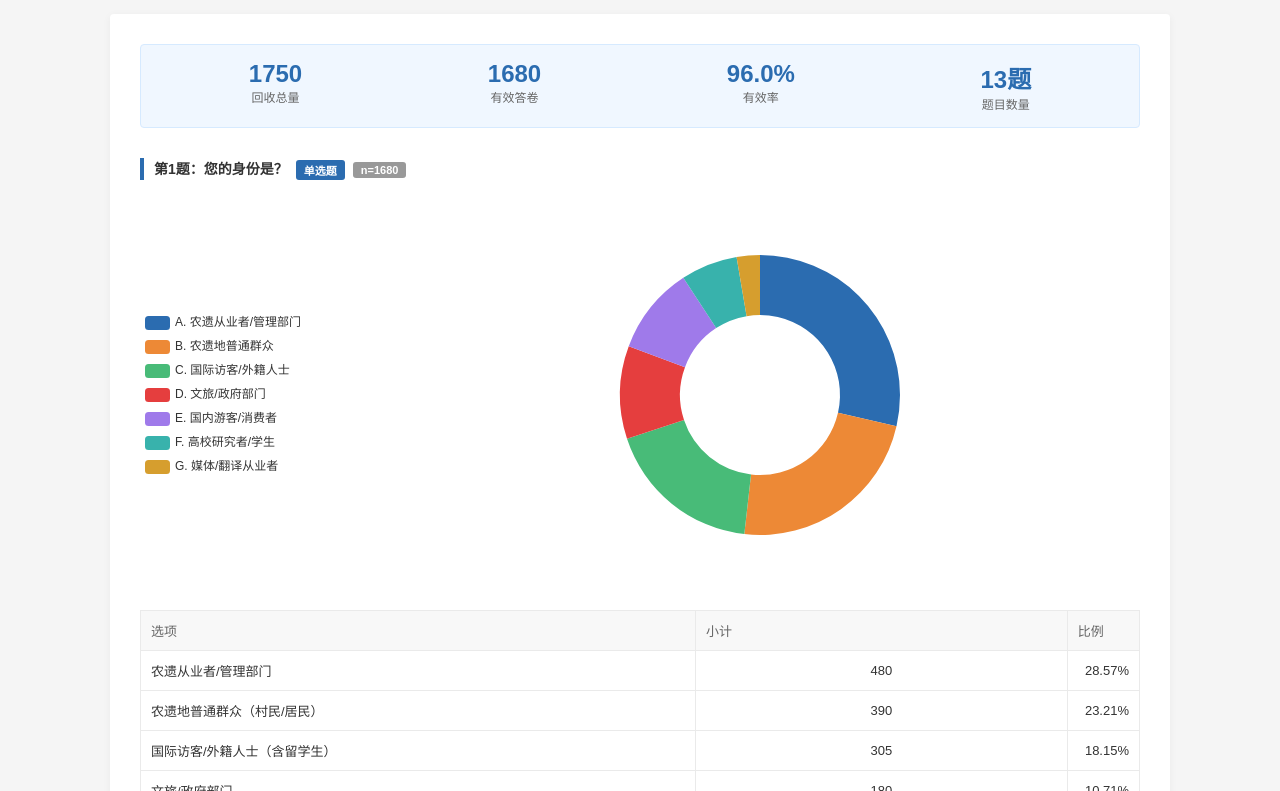
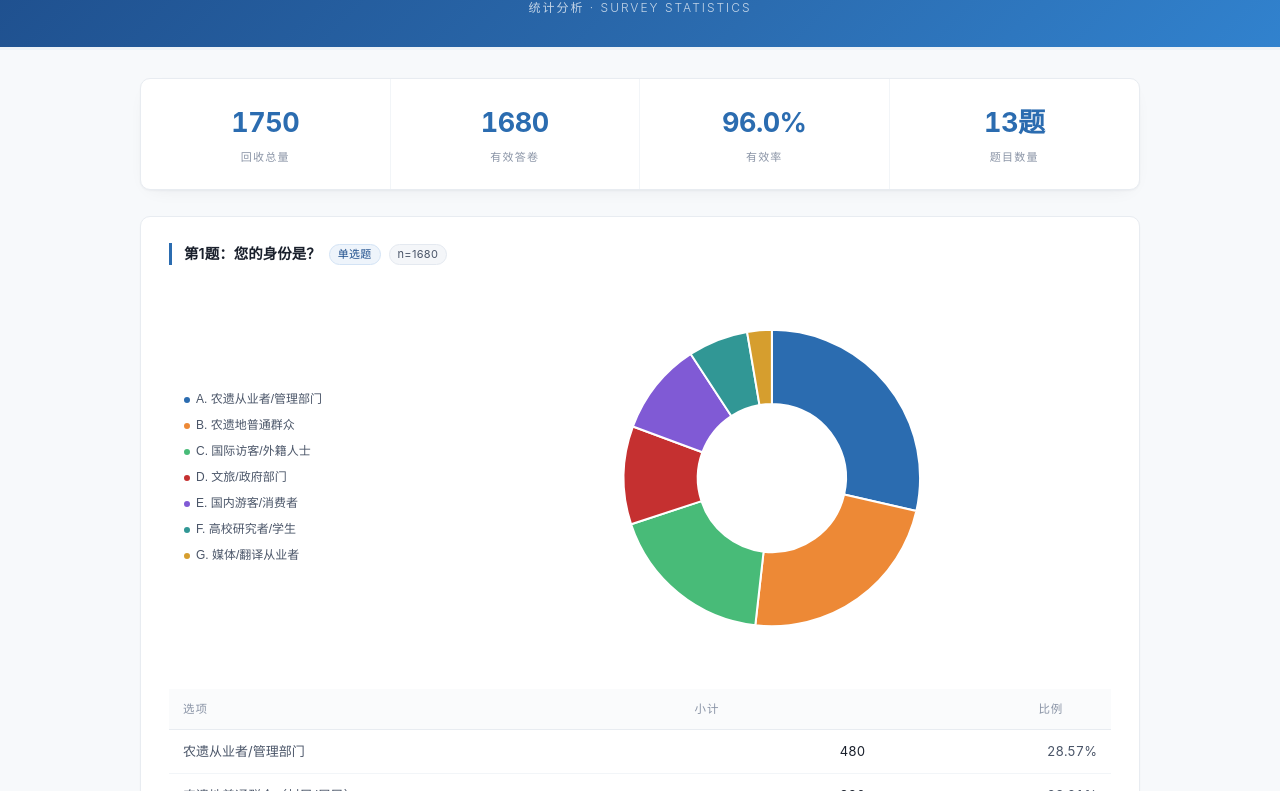
Before and after one commit to ZQ60722/jiyiyi, a plain HTML site: page index.html in a window 1280 px wide. Shown: the part 78-869 px from the top of the page. Drawn offline with nearby package versions, Linux system fonts and the light colour scheme.

Commit message:
last-time

```diff
--- a/index.html
+++ b/index.html
@@ -6,42 +6,114 @@
     <title>广东农业文化遗产国际传播与话语体系构建调研 - 统计分析</title>
     <script src="https://cdn.jsdelivr.net/npm/echarts@5.4.3/dist/echarts.min.js"></script>
     <style>
-        body { margin:0; padding:0; background:#f5f5f5; font-family:"Microsoft YaHei","PingFang SC",sans-serif; color:#333; }
-        .header { background:#2b6cb0; color:#fff; padding:20px 0; text-align:center; box-shadow:0 2px 4px rgba(0,0,0,.1); }
-        .header h1 { margin:0; font-size:22px; font-weight:500; }
-        .container { max-width:1000px; margin:20px auto; background:#fff; padding:30px; box-shadow:0 2px 8px rgba(0,0,0,.05); border-radius:4px; }
-        .stats-bar { display:flex; justify-content:space-around; background:#f0f7ff; padding:15px; border-radius:4px; margin-bottom:30px; border:1px solid #d6eaff; }
-        .stats-item { text-align:center; }
-        .stats-num { font-size:24px; font-weight:bold; color:#2b6cb0; }
-        .stats-label { font-size:12px; color:#666; }
-        .q-block { margin-bottom:40px; padding-bottom:20px; border-bottom:1px dashed #eee; }
-        .q-block:last-child { border-bottom:none; }
-        .q-title { font-size:14px; font-weight:bold; color:#333; margin-bottom:15px; padding-left:10px; border-left:4px solid #2b6cb0; }
-        .q-tag { display:inline-block; font-size:11px; color:#fff; background:#ed8936; padding:2px 8px; border-radius:3px; margin-left:8px; vertical-align:middle; }
-        .q-tag.blue { background:#2b6cb0; }
-        .q-tag.gray { background:#999; }
-        .chart-box { width:100%; height:350px; margin-top:10px; }
-        .chart-box.h400 { height:400px; }
-        .dtable { width:100%; border-collapse:collapse; margin-top:15px; font-size:13px; }
-        .dtable th,.dtable td { border:1px solid #eaeaea; padding:10px; text-align:left; }
-        .dtable th { background:#f8f8f8; font-weight:normal; color:#666; width:60%; }
-        .dtable td:nth-child(2) { width:15%; text-align:center; }
-        .dtable td:nth-child(3) { width:25%; text-align:right; }
-        .dtable tr.total td { background:#fafafa; font-weight:bold; }
-        .footer { text-align:center; color:#999; font-size:12px; margin:20px 0 30px; }
-        .note { font-size:12px; color:#999; margin-top:8px; line-height:1.7; }
-        .highlight { color:#e53e3e; font-weight:bold; }
-        .subq { margin-top:20px; padding-top:14px; border-top:1px solid #f0f0f0; }
-        .subq-title { font-size:13px; font-weight:bold; color:#444; margin-bottom:12px; padding-left:8px; border-left:3px solid #cbd5e0; }
-        .callout { display:flex; align-items:baseline; gap:12px; background:#fffaf3; border:1px solid #fde3c2; border-radius:4px; padding:16px 18px; }
-        .callout .callout-num { font-size:26px; font-weight:bold; color:#ed8936; }
-        .callout .callout-pct { font-size:16px; font-weight:bold; color:#e53e3e; }
-        .callout .callout-label { font-size:13px; color:#666; }
+        :root {
+            --ink:#1a202c; --ink-2:#4a5568; --ink-3:#8a94a6;
+            --line:#e8ecf1; --line-2:#f2f5f8;
+            --brand:#2b6cb0; --brand-deep:#1e4e8c; --brand-soft:#eef4fb;
+            --accent:#ed8936; --danger:#c53030;
+            --bg:#f7f9fb; --card:#fff;
+        }
+        * { box-sizing:border-box; }
+        body {
+            margin:0; padding:0 0 40px; background:var(--bg); color:var(--ink);
+            font-family:"Microsoft YaHei","PingFang SC","Hiragino Sans GB",-apple-system,"Segoe UI",sans-serif;
+            font-size:14px; line-height:1.6;
+            -webkit-font-smoothing:antialiased; text-rendering:optimizeLegibility;
+        }
+        /* ---------- Header ---------- */
+        .header {
+            background:linear-gradient(135deg,#1e4e8c 0%,#2b6cb0 60%,#3182ce 100%);
+            color:#fff; padding:34px 24px 30px; text-align:center;
+            border-bottom:3px solid #edf2f7;
+        }
+        .header h1 { margin:0; font-size:21px; font-weight:600; letter-spacing:.5px; }
+        .header .sub { margin-top:8px; font-size:12px; color:rgba(255,255,255,.72); letter-spacing:2px; font-weight:300; }
+        /* ---------- Container ---------- */
+        .container { max-width:1040px; margin:28px auto; padding:0 20px; }
+        /* ---------- Stats ---------- */
+        .stats-bar {
+            display:grid; grid-template-columns:repeat(4,1fr);
+            background:var(--card); border:1px solid var(--line); border-radius:10px;
+            margin-bottom:26px; overflow:hidden;
+            box-shadow:0 1px 2px rgba(26,32,44,.04), 0 6px 20px -12px rgba(26,32,44,.12);
+        }
+        .stats-item { text-align:center; padding:22px 8px; border-right:1px solid var(--line-2); }
+        .stats-item:last-child { border-right:none; }
+        .stats-num { font-size:27px; font-weight:700; color:var(--brand); letter-spacing:-.5px; font-variant-numeric:tabular-nums; }
+        .stats-label { font-size:11px; color:var(--ink-3); margin-top:5px; letter-spacing:1.2px; }
+        /* ---------- Question block ---------- */
+        .q-block {
+            background:var(--card); border:1px solid var(--line); border-radius:10px;
+            padding:26px 28px 24px; margin-bottom:18px;
+            box-shadow:0 1px 2px rgba(26,32,44,.03);
+        }
+        .q-block:last-child { margin-bottom:0; }
+        .q-title {
+            font-size:14.5px; font-weight:600; color:var(--ink);
+            margin:0 0 18px; padding-left:12px; border-left:3px solid var(--brand);
+            line-height:1.5;
+        }
+        .q-tag {
+            display:inline-block; font-size:11px; font-weight:400;
+            color:#975a16; background:#fef6ea; border:1px solid #f6dfc0;
+            padding:1px 8px; border-radius:20px; margin-left:8px; vertical-align:middle;
+            letter-spacing:.3px;
+        }
+        .q-tag.blue { color:var(--brand-deep); background:var(--brand-soft); border-color:#d3e3f5; }
+        .q-tag.gray { color:var(--ink-2); background:#f4f6f9; border-color:#e4e9f0; }
+        /* ---------- Charts ---------- */
+        .chart-box { width:100%; height:340px; margin-top:4px; }
+        .chart-box.h400 { height:390px; }
+        /* ---------- Tables ---------- */
+        .dtable { width:100%; border-collapse:collapse; margin-top:16px; font-size:13px; }
+        .dtable th,.dtable td { padding:11px 14px; text-align:left; border-bottom:1px solid var(--line-2); }
+        .dtable th {
+            color:var(--ink-3); font-weight:500; font-size:11.5px; letter-spacing:1px;
+            background:#fafbfc; border-bottom:1px solid var(--line); width:60%;
+        }
+        .dtable td { color:var(--ink-2); }
+        .dtable td:nth-child(2) { width:15%; text-align:center; font-variant-numeric:tabular-nums; color:var(--ink); }
+        .dtable td:nth-child(3) { width:25%; text-align:right; font-variant-numeric:tabular-nums; }
+        .dtable tbody tr:hover td, .dtable tr:hover td { background:#fafcfe; }
+        .dtable tr.total td { background:#fafbfc; font-weight:600; color:var(--ink); border-top:1px solid var(--line); border-bottom:none; }
+        /* ---------- Notes / footer ---------- */
+        .note { font-size:12px; color:var(--ink-3); margin-top:12px; line-height:1.75; }
+        .note * { vertical-align:baseline; }
+        .footer { text-align:center; color:var(--ink-3); font-size:12px; margin:26px 0 0; letter-spacing:.4px; }
+        .highlight { color:var(--danger); font-weight:600; }
+        /* ---------- Sub-questions ---------- */
+        .subq { margin-top:20px; padding-top:18px; border-top:1px solid var(--line-2); }
+        .subq:first-of-type { margin-top:6px; border-top:none; padding-top:0; }
+        .subq-title {
+            font-size:13px; font-weight:600; color:var(--ink-2);
+            margin-bottom:14px; padding-left:10px; border-left:2px solid #cbd5e0; line-height:1.5;
+        }
+        /* ---------- Callout ---------- */
+        .callout {
+            display:flex; align-items:baseline; gap:14px; flex-wrap:wrap;
+            background:#fffdf9; border:1px solid #f6e3c8; border-radius:8px; padding:18px 20px;
+        }
+        .callout .callout-num { font-size:28px; font-weight:700; color:var(--accent); font-variant-numeric:tabular-nums; letter-spacing:-.5px; }
+        .callout .callout-pct { font-size:16px; font-weight:700; color:var(--danger); font-variant-numeric:tabular-nums; }
+        .callout .callout-label { font-size:12.5px; color:var(--ink-2); }
+        /* ---------- Responsive ---------- */
+        @media (max-width:720px) {
+            .header { padding:26px 16px 22px; }
+            .header h1 { font-size:17px; }
+            .container { padding:0 14px; margin:18px auto; }
+            .stats-bar { grid-template-columns:repeat(2,1fr); }
+            .stats-item:nth-child(2) { border-right:none; }
+            .stats-item:nth-child(1),.stats-item:nth-child(2) { border-bottom:1px solid var(--line-2); }
+            .q-block { padding:20px 18px 18px; }
+            .chart-box, .chart-box.h400 { height:300px; }
+            .dtable th,.dtable td { padding:9px 10px; font-size:12px; }
+        }
     </style>
 </head>
 <body>
 <div class="header">
-    <h1>广东农业文化遗产国际传播与话语体系构建调研 - 统计分析</h1>
+    <h1>广东农业文化遗产国际传播与话语体系构建调研</h1>
+    <div class="sub">统计分析 · SURVEY STATISTICS</div>
 </div>
 <div class="container">
     <div class="stats-bar">
@@ -263,22 +335,31 @@
         <tr class="total"><td>合计</td><td>1680</td><td>100.00%</td></tr></table>
     </div>
 
-    <div class="note" style="margin-top:10px;padding-top:14px;border-top:1px solid #eee;">
-        注：①单选题比例按有效样本 n=1680 计；②多选题各选项比例之和大于 100%，合计不宜作加总解释；③外籍专属题目（Q5-3、Q9）作答基数为 n=304，Q2b 作答基数为 n=1050；④因四舍五入，各项比例合计可能不为 100%。
+    <div class="q-block note-block">
+        <div class="subq-title" style="margin-bottom:10px;">表注</div>
+        <div class="note" style="margin-top:0;">
+            ①单选题比例按有效样本 n=1680 计；②多选题各选项比例之和大于 100%，合计不宜作加总解释；③外籍专属题目（Q5-3、Q9）作答基数为 n=304，Q2b 作答基数为 n=1050；④因四舍五入，各项比例合计可能不为 100%。
+        </div>
     </div>
 </div>
 <div class="footer">本数据报告由系统自动生成 | 数据采集时间：近期 | 回收 1750 份 · 有效样本量：1680</div>
 
 <script>
-var C = ['#2b6cb0','#ed8936','#48bb78','#e53e3e','#9f7aea','#38b2ac','#d69e2e'];
+var C = ['#2b6cb0','#ed8936','#48bb78','#c53030','#805ad5','#319795','#d69e2e'];
+var TIP = { backgroundColor:'rgba(26,32,44,.92)', borderWidth:0, textStyle:{color:'#fff',fontSize:12}, padding:[8,12], extraCssText:'border-radius:6px;' };
 
 function pie(id, d) {
     var c = echarts.init(document.getElementById(id));
     c.setOption({
-        tooltip:{trigger:'item',formatter:'{b}: {c} ({d}%)'},
-        legend:{orient:'vertical',left:'left',top:'middle',textStyle:{fontSize:12}},
-        color:C, series:[{type:'pie',radius:['40%','70%'],center:['62%','50%'],label:{show:false},
-        emphasis:{label:{show:true,fontSize:'14',fontWeight:'bold'}},labelLine:{show:false},data:d}]
+        tooltip:Object.assign({trigger:'item',formatter:'{b}: {c} ({d}%)'}, TIP),
+        legend:{orient:'vertical',left:8,top:'middle',icon:'circle',itemWidth:8,itemHeight:8,itemGap:14,
+                textStyle:{fontSize:12,color:'#4a5568'}},
+        color:C,
+        series:[{type:'pie',radius:['38%','76%'],center:['64%','50%'],label:{show:false},
+            itemStyle:{borderColor:'#fff',borderWidth:2},
+            emphasis:{scale:true,scaleSize:6,label:{show:true,fontSize:'13',fontWeight:'bold',color:'#1a202c'},
+                      itemStyle:{shadowBlur:14,shadowColor:'rgba(26,32,44,.18)'}},
+            labelLine:{show:false},data:d}]
     });
 }
 
@@ -287,13 +368,17 @@ function bar(id, names, vals) {
     var sorted = names.map(function(n,i){return {name:n,value:vals[i]};});
     sorted.sort(function(a,b){return a.value-b.value;});
     c.setOption({
-        tooltip:{trigger:'axis',axisPointer:{type:'shadow'}},
-        grid:{left:'3%',right:'8%',bottom:'3%',containLabel:true},
-        xAxis:{type:'value'},
-        yAxis:{type:'category',data:sorted.map(function(s){return s.name;}),axisLabel:{width:200,overflow:'break'}},
-        series:[{type:'bar',data:sorted.map(function(s){return s.value;}),
-            itemStyle:{color:'#2b6cb0',borderRadius:[0,4,4,0]},
-            label:{show:true,position:'right',formatter:function(p){return p.value;}}}]
+        tooltip:Object.assign({trigger:'axis',axisPointer:{type:'shadow',shadowStyle:{color:'rgba(43,108,176,.06)'}}}, TIP),
+        grid:{left:'3%',right:'9%',top:'4%',bottom:'3%',containLabel:true},
+        xAxis:{type:'value',axisLine:{show:false},axisTick:{show:false},
+               axisLabel:{color:'#8a94a6',fontSize:11},splitLine:{lineStyle:{color:'#f2f5f8'}}},
+        yAxis:{type:'category',data:sorted.map(function(s){return s.name;}),
+               axisLine:{show:false},axisTick:{show:false},
+               axisLabel:{color:'#4a5568',fontSize:12,width:200,overflow:'break'}},
+        series:[{type:'bar',barWidth:'52%',data:sorted.map(function(s){return s.value;}),
+            itemStyle:{color:new echarts.graphic.LinearGradient(0,0,1,0,[{offset:0,color:'#4299e1'},{offset:1,color:'#2b6cb0'}]),
+                       borderRadius:[0,3,3,0]},
+            label:{show:true,position:'right',color:'#4a5568',fontSize:12,fontWeight:500,formatter:function(p){return p.value;}}}]
     });
 }
 
```
Also changed, not shown: 1 other file.
